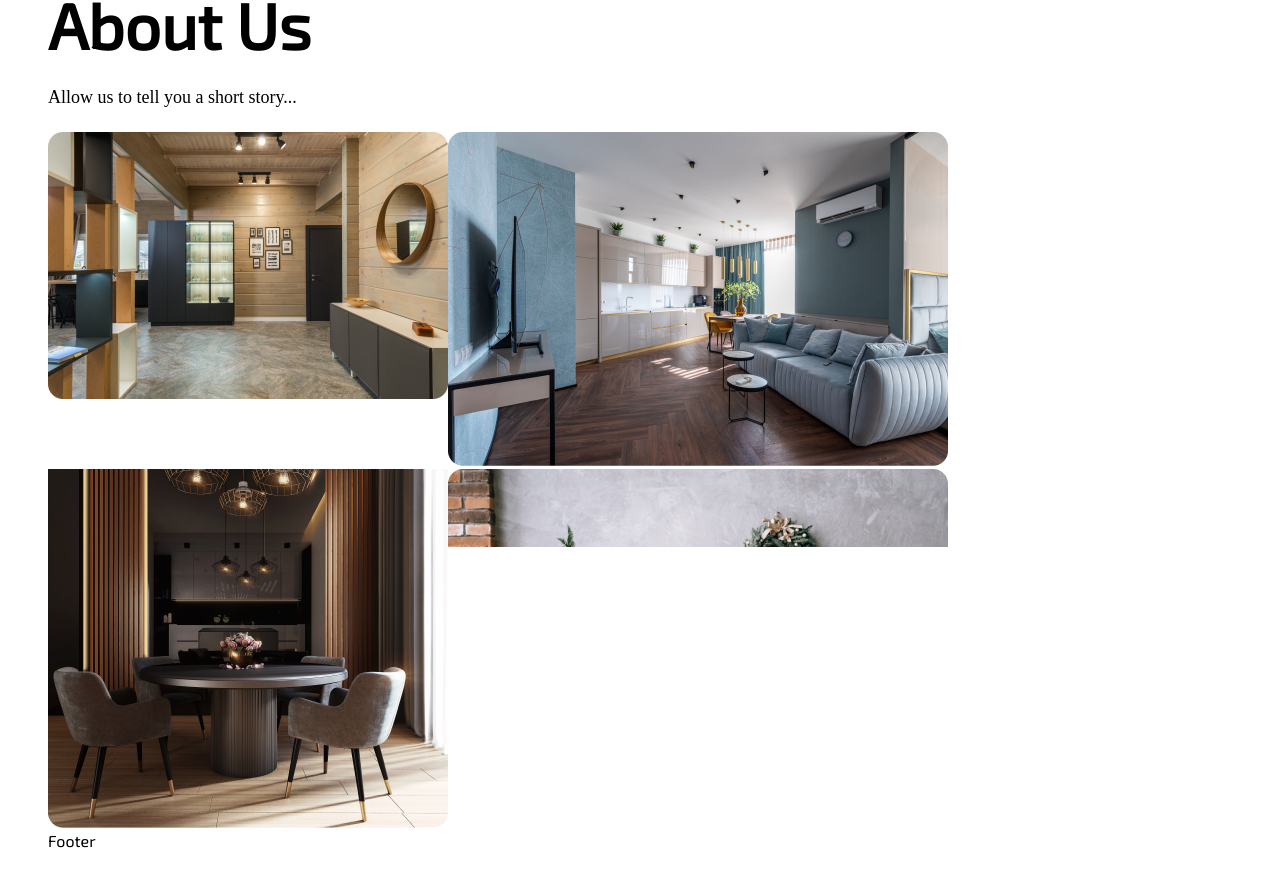
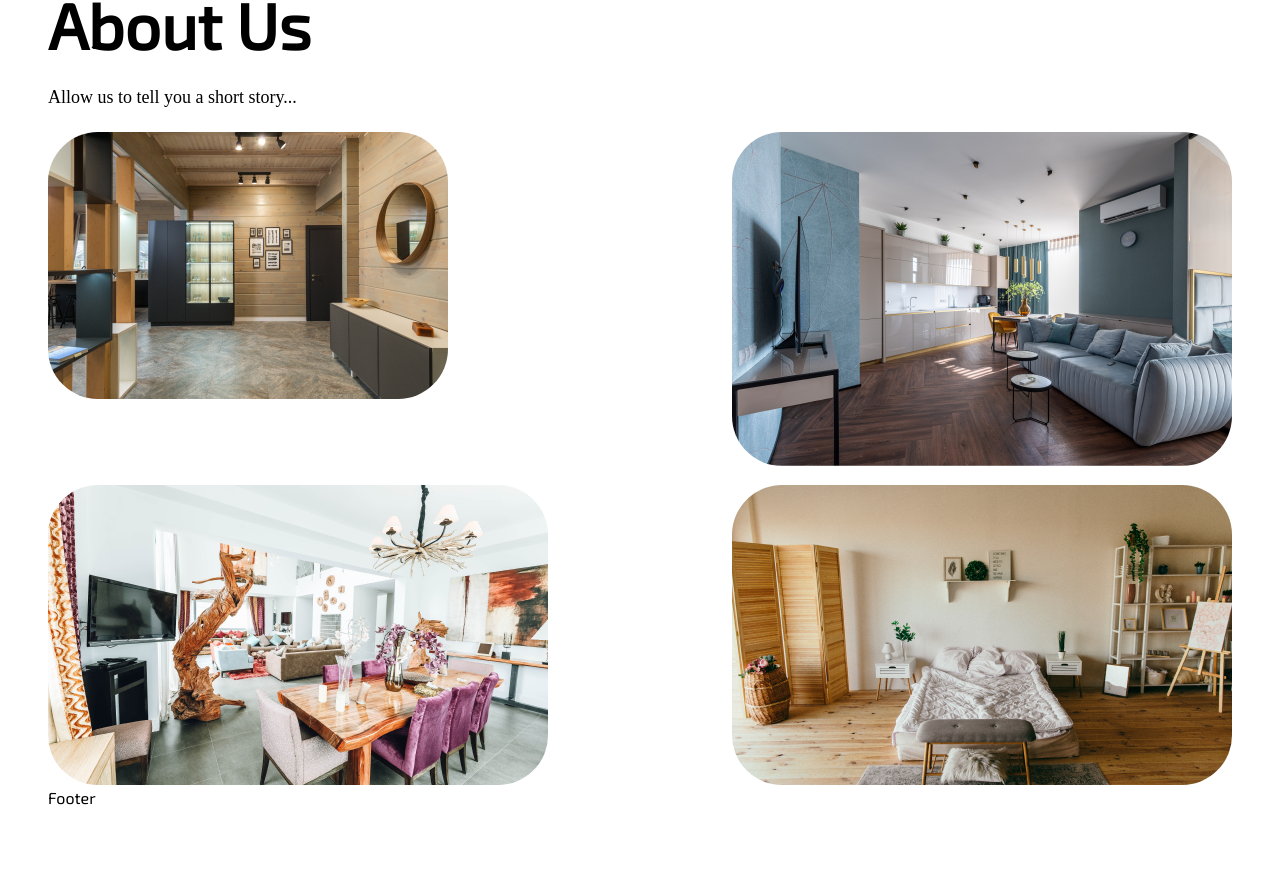
Before and after one commit to kashifnazar/code-20220825-kashifnazar, a React (Create React App) app: page / in a window 1280 px wide. Shown: the part 1536-2423 px from the top of the page. After the commit the page ends 2391 px from the top, so only its background shows below. Built offline with nearby package versions, Linux system fonts and the light colour scheme.

Commit message:
Further improvements

```diff
--- a/src/components/about-us/index.tsx
+++ b/src/components/about-us/index.tsx
@@ -14,11 +14,11 @@ const chapterItems: Array<ChapterProps> = [{
 },{
     title: 'Chapter III',
     description: 'Lorem ipsum dolor sit amet, consectetur adipiscing elit, sed do eiusmod tempor incididun',
-    image: '/images/chapter-3.png'
+    image: '/images/explore-2.png'
 },{
     title: 'Chapter IV',
     description: 'Lorem ipsum dolor sit amet, consectetur adipiscing elit, sed do eiusmod tempor incididun',
-    image: '/images/chapter-4.png'
+    image: '/images/explore-1.png'
 }
 ]
 
--- a/src/components/explore/index.tsx
+++ b/src/components/explore/index.tsx
@@ -1,5 +1,4 @@
 import React, { FC } from 'react'
-import Offers from '../offers'
 import { OfferItemProps } from '../offers/offer-item'
 import Section from '../section'
 
--- a/src/components/section/index.tsx
+++ b/src/components/section/index.tsx
@@ -1,6 +1,3 @@
-import React from 'react'
-import { WithChildren } from '../../types/with-children'
-
 import './section.css'
 
 type Props<T> = {
--- a/src/components/section/section.css
+++ b/src/components/section/section.css
@@ -17,4 +17,14 @@ section .description {
 section div.gallery {
   display: flex;
   flex-wrap: wrap;
+  gap: 1rem;
+  justify-content: space-between;
 }
+
+section div.gallery-item {
+  max-width: 50%;
+}
+
+section div.gallery-item img {
+  border-radius: 50px;
+}
```
